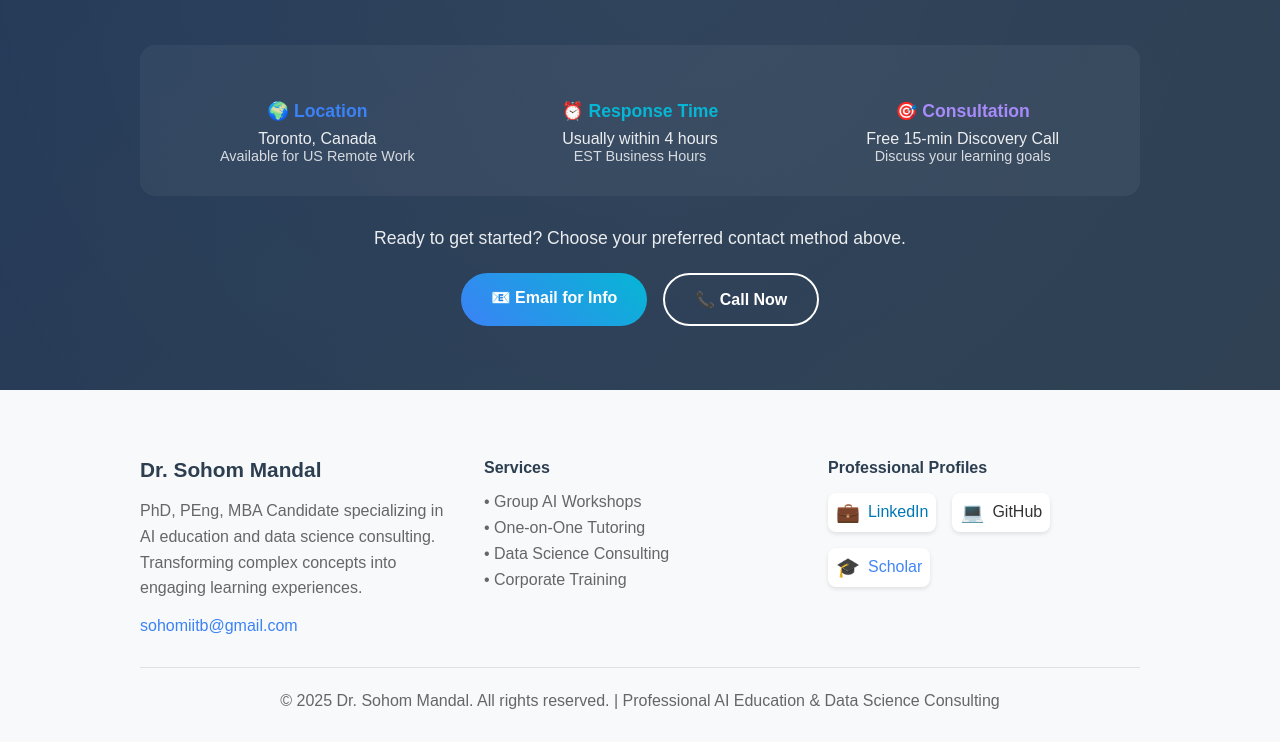
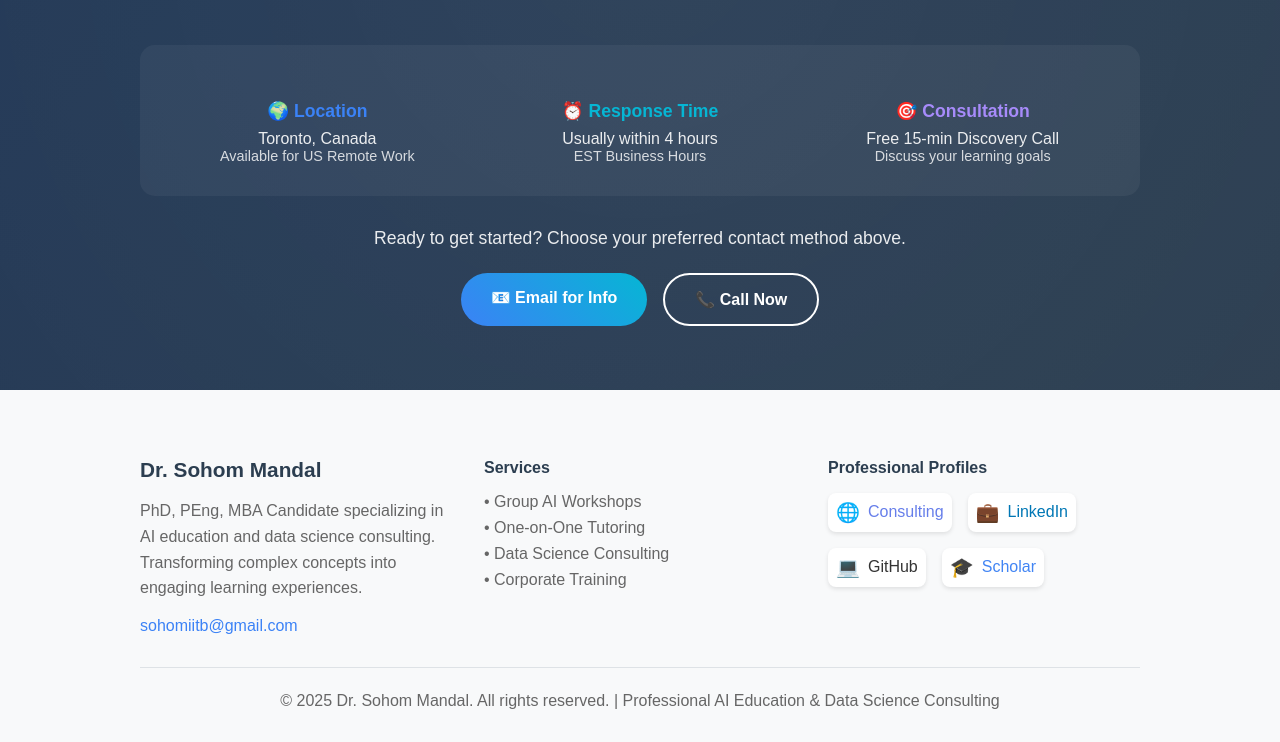
Before and after one commit to sohomiitb/YoungMindsAI, a plain HTML site: page index.html in a window 1280 px wide. Shown: the part 4982-5724 px from the top of the page. Drawn offline with Linux system fonts and the light colour scheme.

Commit message:
contact added

```diff
--- a/index.html
+++ b/index.html
@@ -326,7 +326,7 @@
     }
   </style>
   <!-- Contact Section -->
- <!-- Contact Section -->
+<!-- Contact Section -->
   <section class="contact" id="contact" style="background: linear-gradient(135deg, #1d3557 0%, #2c3e50 100%); padding: 4rem 0; position: relative; overflow: hidden;">
     <!-- Background Elements -->
     <div style="position: absolute; top: -50%; right: -50%; width: 200%; height: 200%; background: radial-gradient(circle, rgba(255,255,255,0.05) 0%, transparent 70%); animation: rotate 20s linear infinite;"></div>
@@ -434,6 +434,10 @@
         <div>
           <h4 style="color: #2c3e50; margin-bottom: 1rem;">Professional Profiles</h4>
           <div style="display: flex; flex-wrap: wrap; gap: 1rem;">
+            <a href="https://masimasca.wordpress.com/" target="_blank" style="display: flex; align-items: center; gap: 0.5rem; color: #667eea; text-decoration: none; padding: 0.5rem; border-radius: 8px; background: #fff; box-shadow: 0 2px 4px rgba(0,0,0,0.1); transition: all 0.3s ease;">
+              <span style="font-size: 1.2rem;">🌐</span>
+              Consulting
+            </a>
             <a href="https://www.linkedin.com/in/sohommandal" target="_blank" style="display: flex; align-items: center; gap: 0.5rem; color: #0077b5; text-decoration: none; padding: 0.5rem; border-radius: 8px; background: #fff; box-shadow: 0 2px 4px rgba(0,0,0,0.1); transition: all 0.3s ease;">
               <span style="font-size: 1.2rem;">💼</span>
               LinkedIn
```
